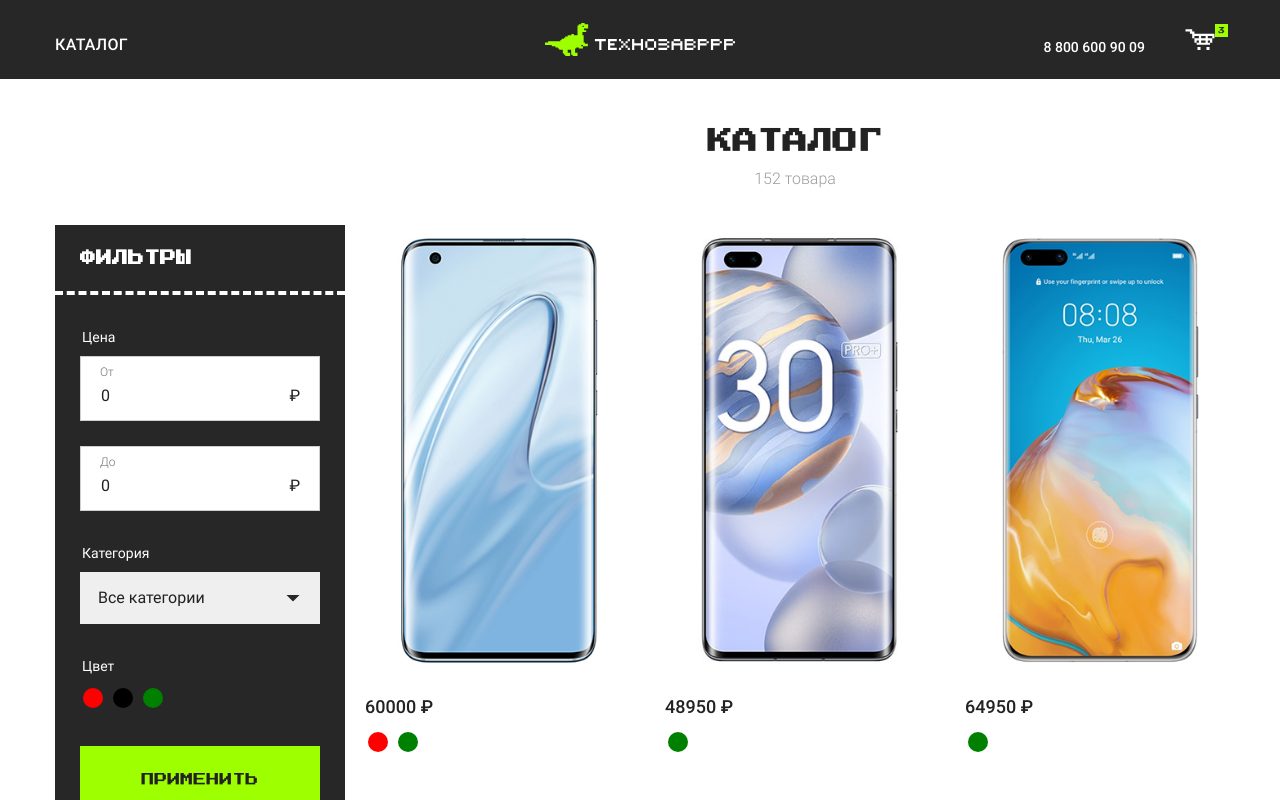
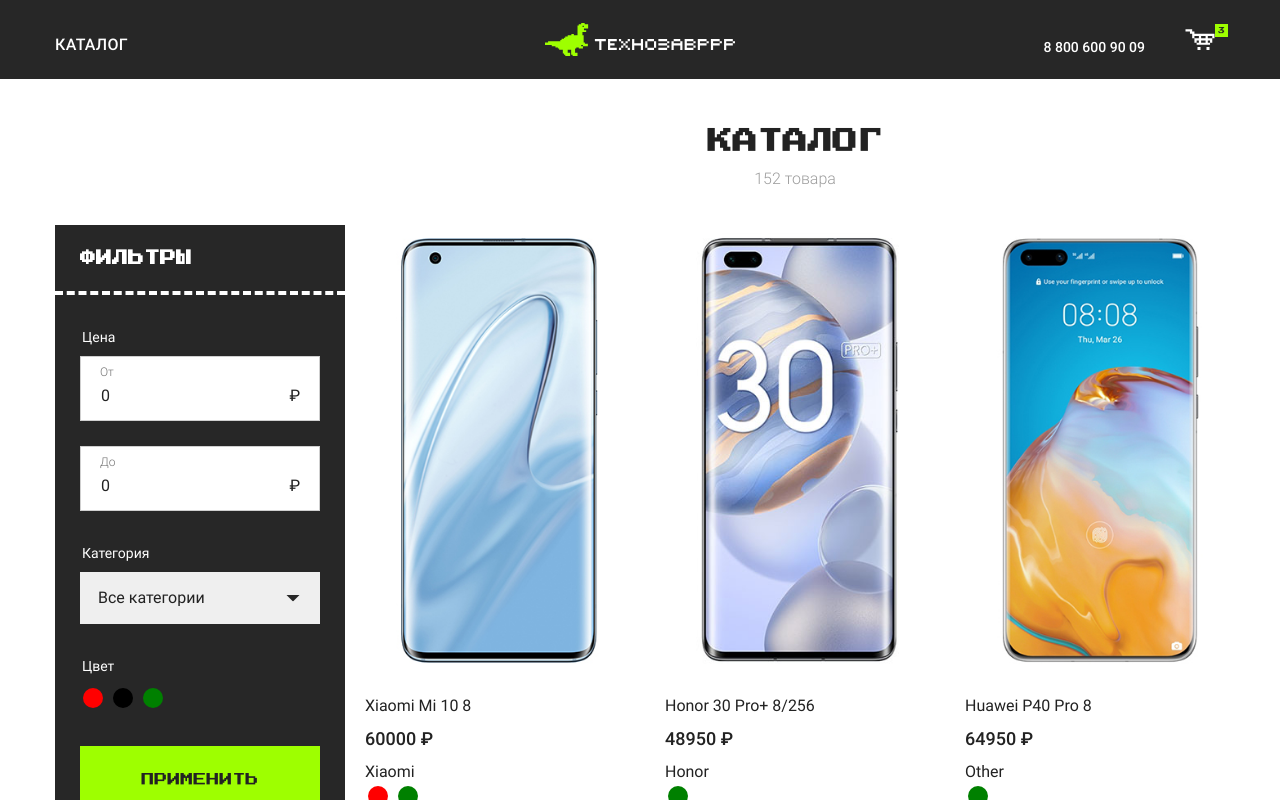
Before and after one commit to KateNikitina/skillbox_vue, a Vue app: page / in a window 1280 px wide. Shown: the top 800 px of the page. Built offline with nearby package versions, Linux system fonts and the light colour scheme.

Commit message:
categories

```diff
--- a/src/App.vue
+++ b/src/App.vue
@@ -12,7 +12,7 @@
         :category-id.sync="filterCategoryId"
         :color-code.sync="filterColorCode"/>
       <section class="catalog">
-        <ProductList :products="products"/>
+        <ProductList :products="products" :categories="categories"/>
         <BasePagination v-model="page" :count="countProducts" :per-page="productsPerPage"/>
       </section>
     </div>
@@ -21,6 +21,8 @@
 
 <script>
 import products from "./data/products";
+import categories from "./data/categories";
+
 import ProductList from "./components/ProductList.vue";
 import BasePagination from "./components/BasePagination.vue";
 import ProductFilter from "./components/ProductFilter.vue";
@@ -69,6 +71,9 @@ export default {
       const offset = (this.page - 1) * this.productsPerPage;
       return this.filteredProducts.slice(offset, offset + this.productsPerPage);
     },
+    categories() {
+      return categories;
+    },
     countProducts() {
       return this.filteredProducts.length;
     },
--- a/src/components/ProductItem.vue
+++ b/src/components/ProductItem.vue
@@ -1,14 +1,14 @@
 <template>
   <li class="catalog__item" >
     <a class="catalog__pic" href="#">
-      <img :src="product.image" :alt="product.name">
+      <img :src="product.image" :alt="product.title">
     </a>
     <h3 class="catalog__title">
-      <a href="#">{{product.name}}</a>
+      <a href="#">{{product.title}}</a>
     </h3>
 
     <span class="catalog__price">{{product.price}} ₽</span>
-
+    <span class="catalog__title">{{category}} </span>
     <ul class="colors colors--black">
       <li class="colors__item" v-for="(item, index) in product.colorCode" :key="index">
         <label class="colors__label" >
@@ -22,13 +22,23 @@
 </template>
 
 <script>
+
+
+
 export default {
   name: 'ProductItem',
-  props: ['product'],
+  props: ['product','categories'],
   data() {
     return {
       color: '#73B6EA',
     };
   },
+  computed:{
+    category(){
+      let category = '';
+      category = this.categories.filter((category) => this.product.categoryId === category.id)[0].title;
+      return category;
+    }
+  }
 };
 </script>
--- a/src/components/ProductList.vue
+++ b/src/components/ProductList.vue
@@ -1,6 +1,6 @@
 <template>
   <ul class="catalog__list" >
-    <ProductItem v-for="product in products" :key="product.id" :product="product" />
+    <ProductItem v-for="product in products" :key="product.id" :product="product" :categories="categories" />
   </ul>
 </template>
 
@@ -10,6 +10,6 @@ import ProductItem from './ProductItem.vue';
 export default {
   name: 'ProductList',
   components: { ProductItem },
-  props: ['products'],
+  props: ['products', 'categories'],
 };
 </script>
--- a/src/data/products.js
+++ b/src/data/products.js
@@ -11,7 +11,7 @@ export default [
     id: 2,
     categoryId: 4,
     colorCode: ['green'],
-    title: 'Honor 30 Pro+ 8/256 Гб',
+    title: 'Honor 30 Pro+ 8/256',
     price: '48950',
     image: 'img/mob/Honor_30_Pro_8.jpg',
   },
```
